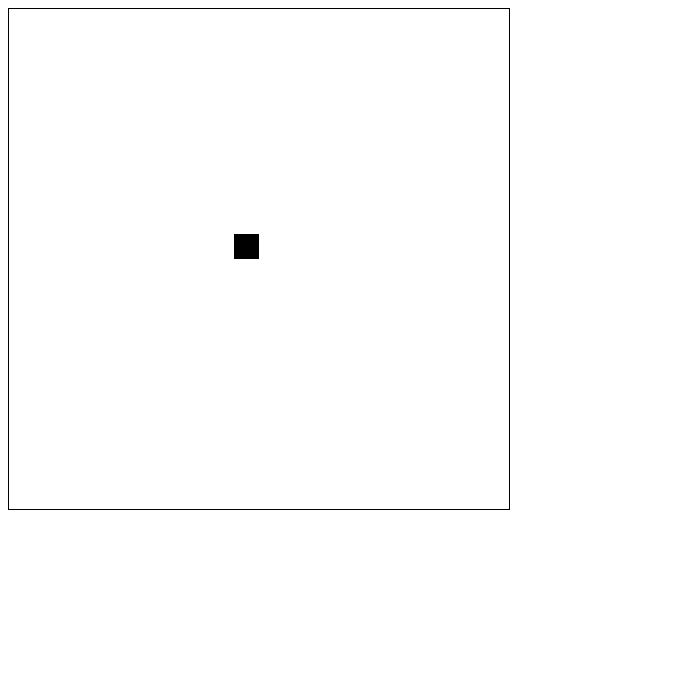
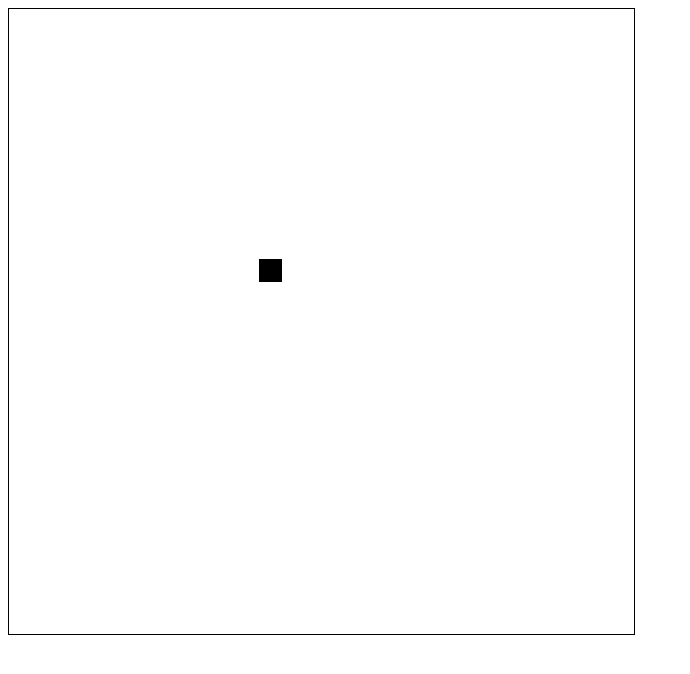
Before and after one commit to maciekumk97/ProjektSnake, a plain HTML site: page index.html in a window 1280 px wide. Shown: the whole page, without its empty margins (0-690 px from the left). Drawn offline with Linux system fonts and the light colour scheme.

Commit message:
Poruszanie sie weza po kratkach + usuwajacy sie slad

```diff
--- a/index.html
+++ b/index.html
@@ -8,23 +8,23 @@ border: 1px black solid;
 </head>
 <body>
 
-<canvas id="gra" width="500" height="500"> </canvas>
+<canvas id="gra" width="625" height="625"> </canvas>
 
 
 <script>
 	var plansza=document.getElementById("gra");
     var ctx=plansza.getContext("2d");
 	document.addEventListener("keydown",sterowanie);
-	setInterval(gra,1000/15);
+	setInterval(gra,1000/10);
 
-	var r=25;  // rozmiar kwadracikow
-	var px=225;
-	var py=225; // pozycje weza
-	var jx=290;
-	var jy=290; // startowa pozycja jablka
+	var px=10;
+	var py=10; // pozycje weza
+	//var jx=290;
+	//var jy=290; // startowa pozycja jablka
 	var xv=yv=0; //predkosc
 	var slad=[];
 	var ogon = 3; // poczatkowa dlugosc ogona
+	var lk=lp=25;  //liczba kratek i plytek 25*25=625
 	function gra() {
 	px+=xv;
 	py+=yv;
@@ -41,32 +41,39 @@ border: 1px black solid;
 		if(px<=0) {
 			alert('koniec gry');
 		}
-
 	ctx.fillStyle = 'white';
 	ctx.fillRect(0,0,plansza.width,plansza.height);
 
 	ctx.fillStyle = 'black';  // kolor węża
-	ctx.fillRect(px,py,r,r); // wąż
-
+		for(var i=0;i<slad.length;i++) {
+			ctx.fillRect(slad[i].x*lk,slad[i].y*lk,lk-2,lk-2); // wąż
+			if(slad[i].x==px && slad[i].y==py) {
+				ogon = 3;
+			}
+		}
+		slad.push({x:px,y:py});
+		while(slad.length>ogon)
+		{
+		slad.shift();
+		}
 	}
 
 	function sterowanie(klik) {
     switch(klik.keyCode) {
         case 37:
-            xv=-10;yv=0;
+            xv=-1;yv=0;
             break;
         case 38:
-            xv=0;yv=-10;
+            xv=0;yv=-1;
             break;
         case 39:
-            xv=10;yv=0;
+            xv=1;yv=0;
             break;
         case 40:
-            xv=0;yv=10;
+            xv=0;yv=1;
             break;
 		}
 	}
-
 </script>
 </body>
 </html>
```
